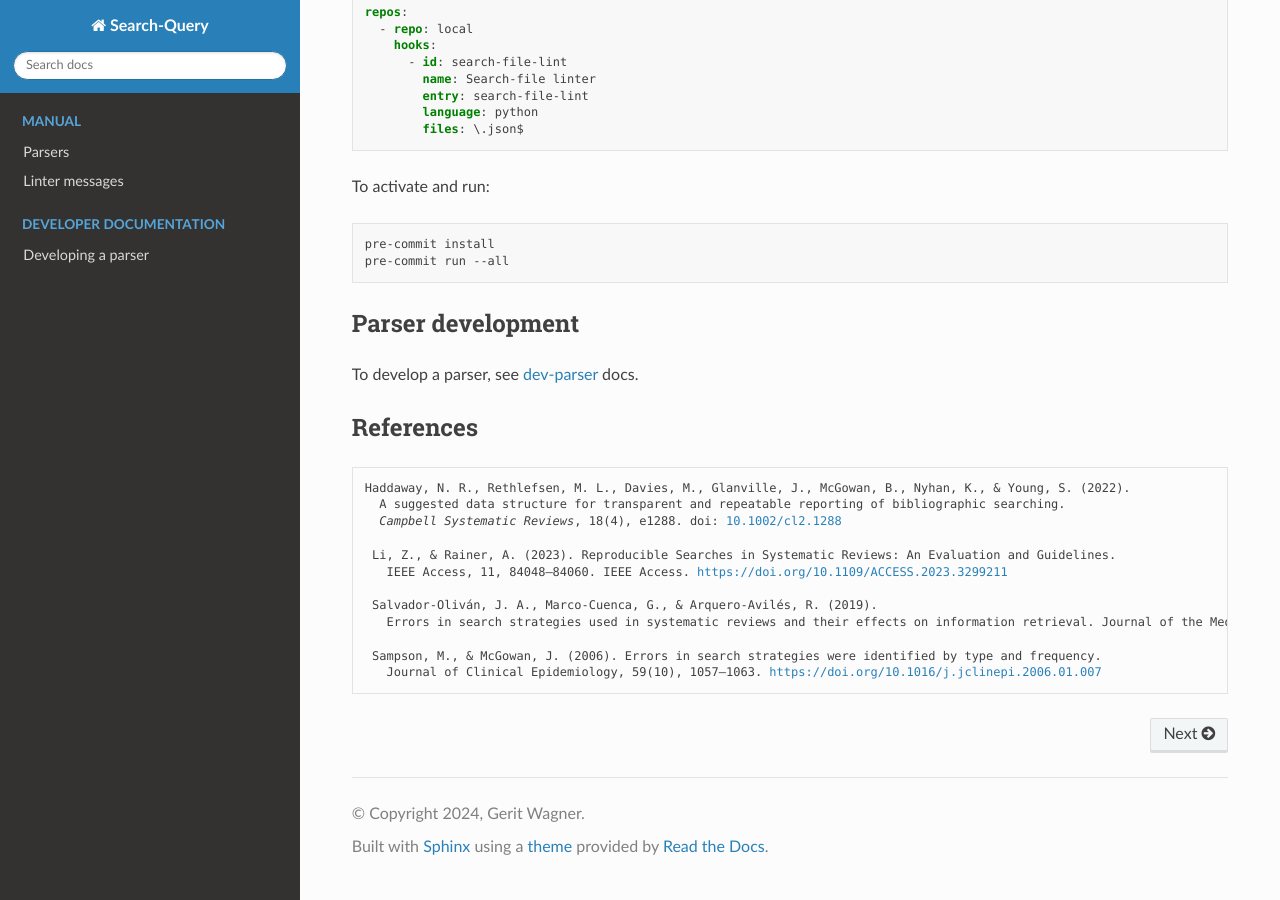
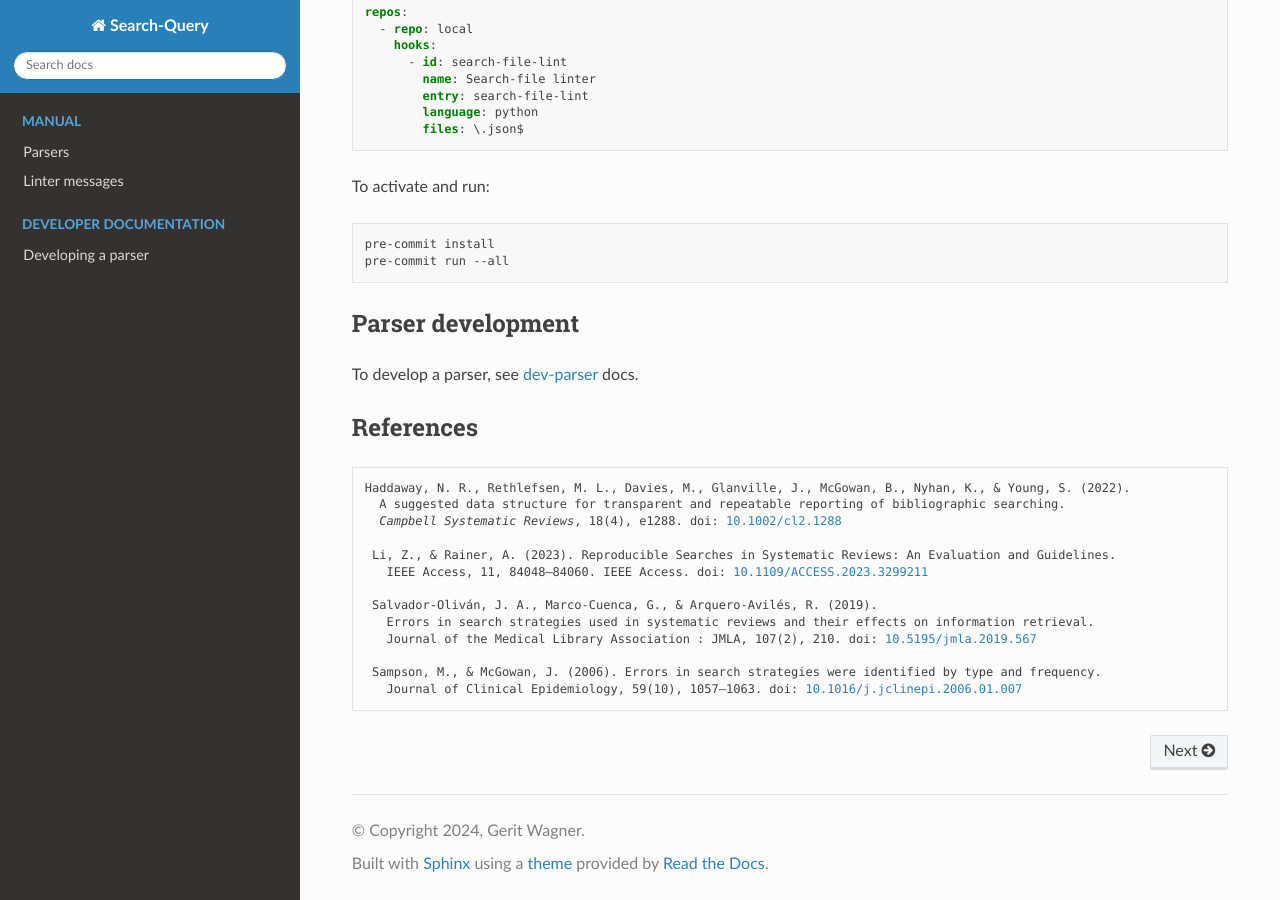
Before and after one commit to CoLRev-Environment/search-query, a Sphinx documentation site: the page built from docs/source/index.rst, in a window 1280 px wide and 900 px high, scrolled down 2896 px. Built offline with Sphinx 7.4.7 and the Read the Docs theme 3.1.0, drawn with Linux system fonts in a browser that asks for light colours; pages that are not in the unit, such as notebooks, are missing from menus.

Commit message:
format references

```diff
--- a/docs/source/index.rst
+++ b/docs/source/index.rst
@@ -216,13 +216,14 @@ References
      *Campbell Systematic Reviews*, 18(4), e1288. doi: `10.1002/cl2.1288 <https://onlinelibrary.wiley.com/doi/full/10.1002/cl2.1288>`_
 
     Li, Z., & Rainer, A. (2023). Reproducible Searches in Systematic Reviews: An Evaluation and Guidelines.
-      IEEE Access, 11, 84048–84060. IEEE Access. https://doi.org/10.1109/ACCESS.2023.3299211
+      IEEE Access, 11, 84048–84060. IEEE Access. doi: `10.1109/ACCESS.2023.3299211 <https://doi.org/10.1109/ACCESS.2023.3299211>`_
 
     Salvador-Oliván, J. A., Marco-Cuenca, G., & Arquero-Avilés, R. (2019).
-      Errors in search strategies used in systematic reviews and their effects on information retrieval. Journal of the Medical Library Association : JMLA, 107(2), 210. https://doi.org/10.5195/jmla.2019.567
+      Errors in search strategies used in systematic reviews and their effects on information retrieval.
+      Journal of the Medical Library Association : JMLA, 107(2), 210. doi: `10.5195/jmla.2019.567 <https://doi.org/10.5195/jmla.2019.567>`_
 
     Sampson, M., & McGowan, J. (2006). Errors in search strategies were identified by type and frequency.
-      Journal of Clinical Epidemiology, 59(10), 1057–1063. https://doi.org/10.1016/j.jclinepi.2006.01.007
+      Journal of Clinical Epidemiology, 59(10), 1057–1063. doi: `10.1016/j.jclinepi.2006.01.007 <https://doi.org/10.1016/j.jclinepi.2006.01.007>`_
 
 
 .. toctree::
```
